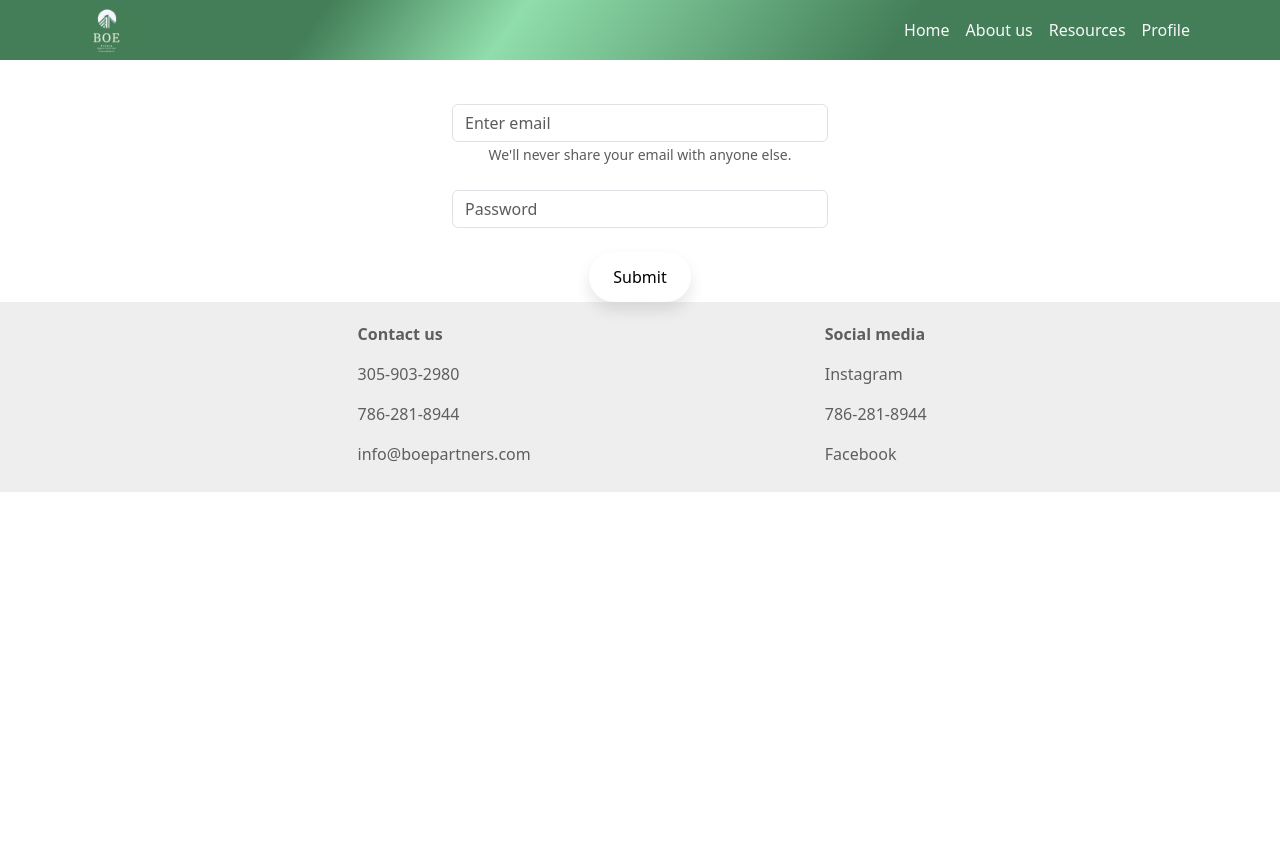
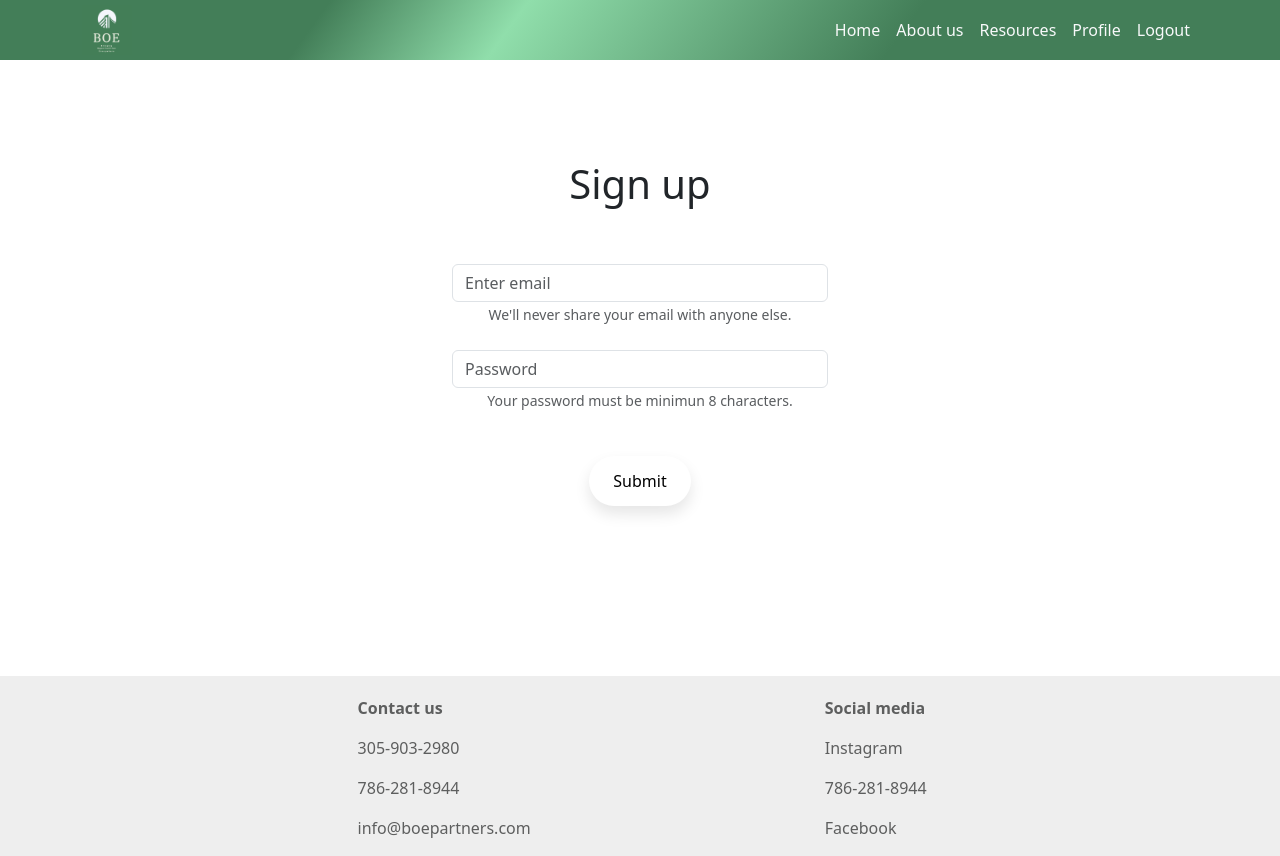
Before and after one commit to camilasandovals/boe_app, a React (Create React App) app: page /signup in a window 1280 px wide. Before the commit the page ends 800 px from the top, so only its background shows below. Built offline with nearby package versions, Linux system fonts and the light colour scheme; the HTML template or start-up script is replaced by a standard one.

Commit message:
added info for the cards

```diff
--- a/src/components/LoginForm.jsx
+++ b/src/components/LoginForm.jsx
@@ -13,6 +13,9 @@ export default function Login() {
 
                 <Form.Group className="mb-4" controlId="formBasicPassword">
                     <Form.Control type="password" placeholder="Password" />
+                    <Form.Text className="text-muted">
+                    Your password must be minimun 8 characters.
+                    </Form.Text>
                 </Form.Group>
                 <button className="button-class" type="submit">
                     Submit
--- a/src/components/SchoolListing.jsx
+++ b/src/components/SchoolListing.jsx
@@ -38,7 +38,7 @@ export default function SchoolListing() {
   return (
     <Tab.Container id="list-group-tabs-example" defaultActiveKey='63c00d7afbff54dd5e32ef6e'>
       <Row className="schools-container">
-        <Col className="p-0 overflow-auto" style={{ maxHeight: "650px" }} md={4} sm={12}>
+        <Col className="p-0 overflow-auto" style={{ maxHeight: "700px" }} md={4} sm={12}>
           <ListGroup>
             <ListGroup.Item><h3>Find South Florida Training Programs</h3></ListGroup.Item>
             <input type="text" placeholder="Search" value={searchTerm} onChange={handleSearch} />
--- a/src/layout/NavMenu.jsx
+++ b/src/layout/NavMenu.jsx
@@ -13,6 +13,7 @@ export default function NavMenu() {
               <Nav.Link as={Link}to="/about">About us</Nav.Link>
               <Nav.Link as={Link}to="/resources">Resources</Nav.Link>
               <Nav.Link as={Link}to="/profile">Profile</Nav.Link>
+              <Nav.Link as={Link}to="/login">Logout</Nav.Link>
             </Nav>
           </Navbar.Collapse>
         </Container>
--- a/src/styles/App.css
+++ b/src/styles/App.css
@@ -44,6 +44,7 @@ small {
   transition: all 0.3s ease 0s;
   cursor: pointer;
   outline: none;
+  margin: 20px;
 }
 
 .button-class:hover {
@@ -80,6 +81,8 @@ button:active {
 /* ------------------------------ LOGIN ------------------------------ */
 
 .login {
+  padding-top: 160px;
+  padding-bottom: 100px;
   justify-content: center;
   text-align: center;
 }
@@ -101,8 +104,6 @@ button:active {
     object-fit: cover;
   }
 
-
-
   .video-content h1 {
     color: rgb(255, 255, 255)
   }
@@ -110,9 +111,12 @@ button:active {
 /* ------------------------------ SCHOOLS ------------------------------ */
 
 .schools-container{
-  background-color: #f1f1f1;
+  background-color: #f1f1f1b2;
   text-align: center;
-  margin: 7%;
+  margin-left: 5%;
+  margin-right: 3%;
+  margin-top: 10px;
+  margin-bottom: 10px;
 }
 
 .logo-wrapper{
@@ -174,9 +178,15 @@ button:active {
 
 /* ------------------------------ FOOTER ------------------------------ */
 footer{
+  margin-top: 50px;
   padding-top: 20px;
-  padding-bottom: 10px;
   background-color: #EEEEEE;
   color: rgb(121, 121, 121);
   padding-left: 27%;
 }
+
+@media (max-width: 776px) {
+  footer {
+    padding-left: 15%;
+  }
+}
```
